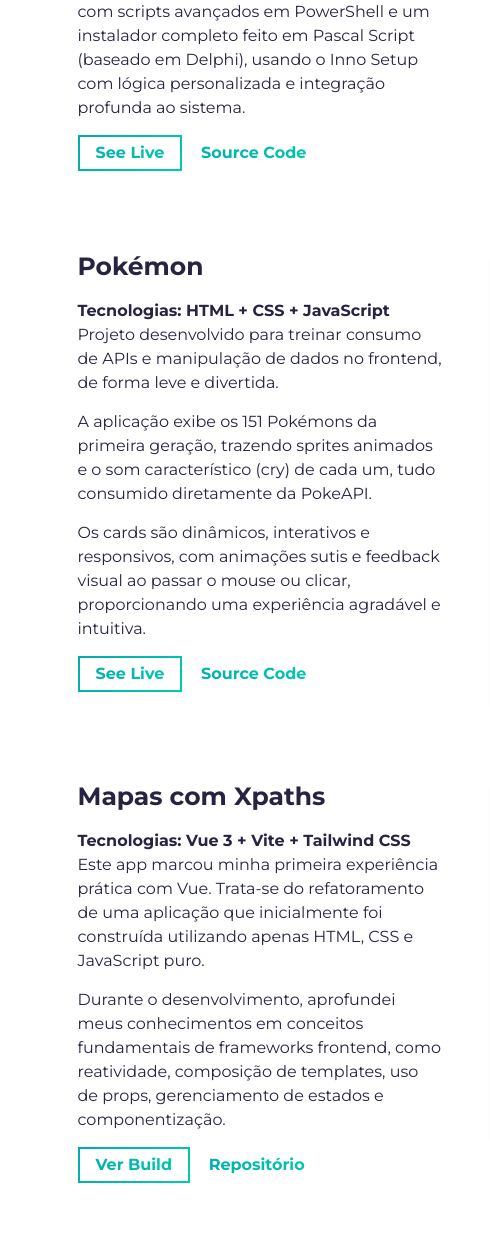
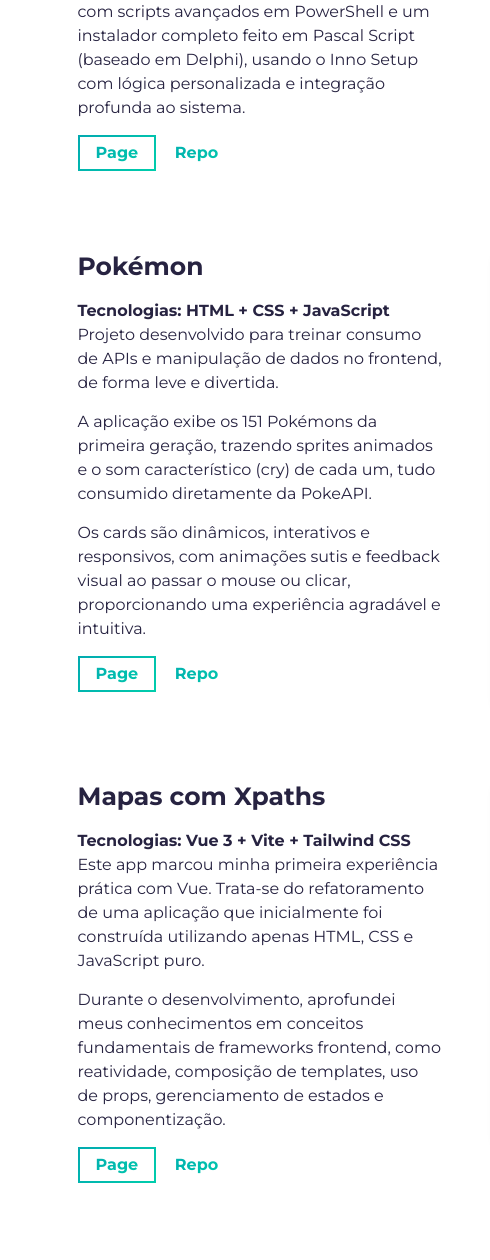
Before and after one commit to Daniel-Paschoalinoto/portfolio, a website built with Parcel: page src/index.html in a window 1280 px wide. Shown: the part 1940-3200 px from the top of the page, 0-490 px from the left. Built offline with nearby package versions, Linux system fonts and the light colour scheme.

Commit message:
Padronizando botões

```diff
--- a/src/index.html
+++ b/src/index.html
@@ -104,11 +104,11 @@
               </div>
               <a rel="noreferrer" target="_blank" class="cta-btn cta-btn--hero"
                 href="https://daniel-paschoalinoto.github.io/eco-fragmento-do-amanha/">
-                See Live
+                Page
               </a>
               <a rel="noreferrer" target="_blank" class="cta-btn text-color-main"
                 href="https://github.com/Daniel-Paschoalinoto/eco-fragmento-do-amanha">
-                Source Code
+                Repo
               </a>
             </div>
           </div>
@@ -148,11 +148,11 @@
               </div>
               <a rel="noreferrer" target="_blank" class="cta-btn cta-btn--hero"
                 href="https://daniel-paschoalinoto.github.io/pokemons/">
-                See Live
+                Page
               </a>
               <a rel="noreferrer" target="_blank" class="cta-btn text-color-main"
                 href="https://github.com/Daniel-Paschoalinoto/pokemons">
-                Source Code
+                Repo
               </a>
             </div>
           </div>
@@ -190,11 +190,11 @@
               </div>
               <a rel="noreferrer" target="_blank" class="cta-btn cta-btn--hero"
                 href="https://daniel-paschoalinoto.github.io/app-mapas/">
-                Ver Build
+                Page
               </a>
               <a rel="noreferrer" target="_blank" class="cta-btn text-color-main"
                 href="https://github.com/Daniel-Paschoalinoto/app-mapas">
-                Repositório
+                Repo
               </a>
             </div>
           </div>
@@ -238,11 +238,11 @@
               </div>
               <a rel="noreferrer" target="_blank" class="cta-btn cta-btn--hero"
                 href="https://daniel-paschoalinoto.github.io/monsterfriends/">
-                Ver Build
+                Page
               </a>
               <a rel="noreferrer" target="_blank" class="cta-btn text-color-main"
                 href="https://github.com/Daniel-Paschoalinoto/monsterfriends">
-                Repositório
+                Repo
               </a>
             </div>
           </div>
```
